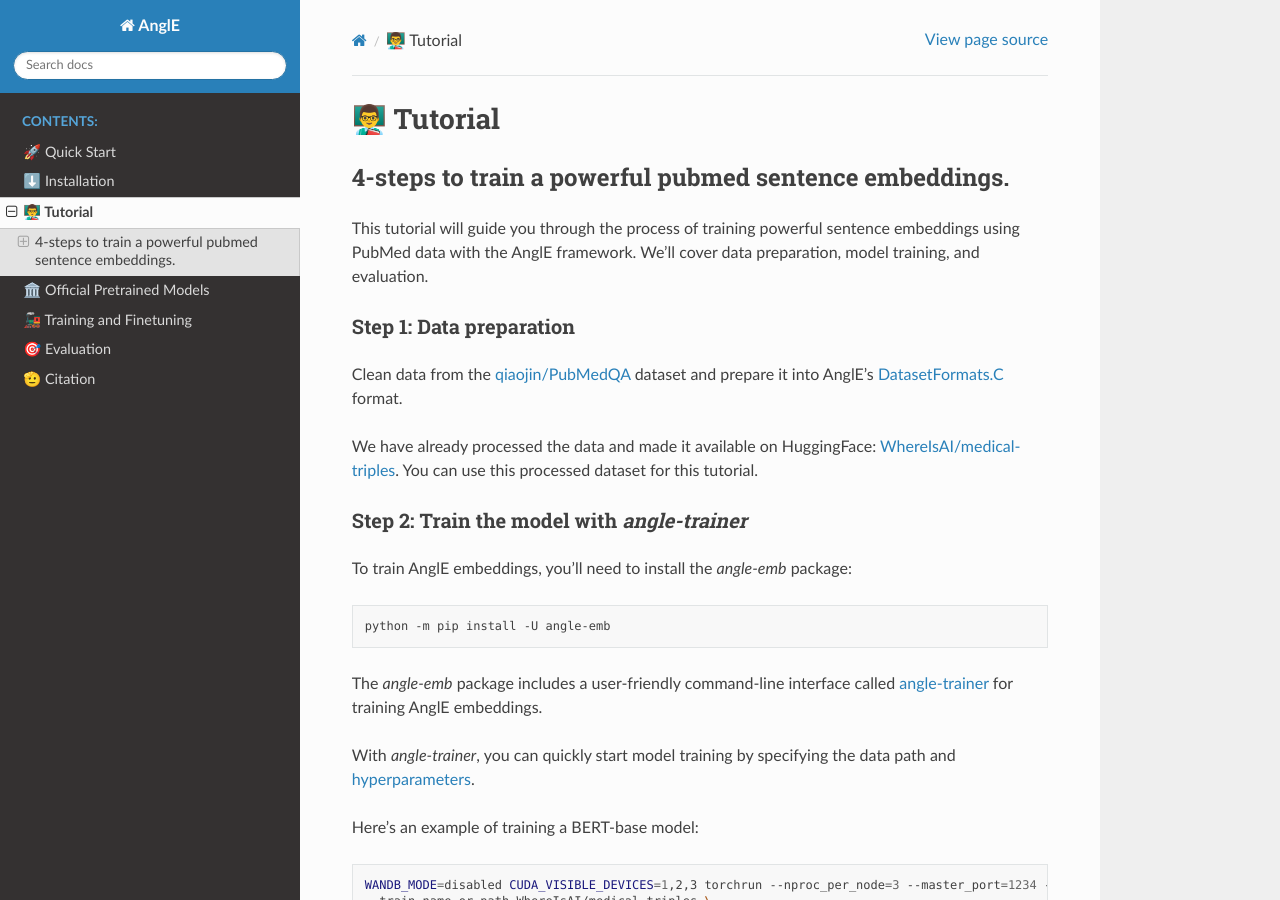
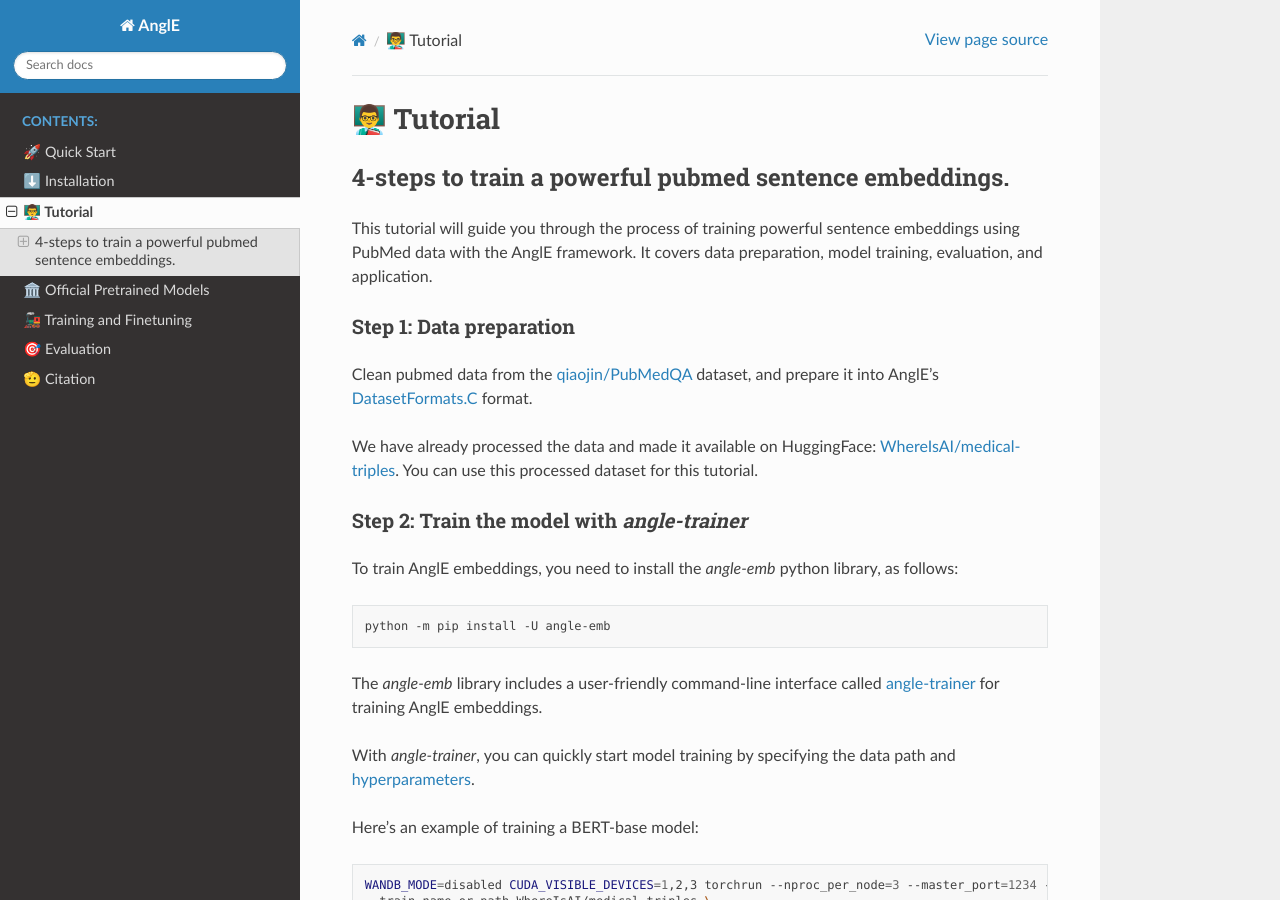
Before and after one commit to SeanLee97/AnglE, a Sphinx documentation site: the page built from docs/notes/tutorial.rst, in a window 1280 px wide and 900 px high. Built offline with Sphinx 7.4.7 and the Read the Docs theme 2.0.0, drawn with Linux system fonts in a browser that asks for light colours; some of the changed text lies outside the part shown.

Commit message:
improve tutorial

```diff
--- a/docs/notes/tutorial.rst
+++ b/docs/notes/tutorial.rst
@@ -5,14 +5,14 @@
 4-steps to train a powerful pubmed sentence embeddings.
 ------------------------------------------------------------
 
-This tutorial will guide you through the process of training powerful sentence embeddings using PubMed data with the AnglE framework. We'll cover data preparation, model training, and evaluation.
+This tutorial will guide you through the process of training powerful sentence embeddings using PubMed data with the AnglE framework. It covers data preparation, model training, evaluation, and application.
 
 
 Step 1: Data preparation
 ^^^^^^^^^^^^^^^^^^^^^^^^^^^^
 
 
-Clean data from the `qiaojin/PubMedQA <https://huggingface.co/datasets/qiaojin/PubMedQA>`_ dataset and prepare it into AnglE's `DatasetFormats.C <https://angle.readthedocs.io/en/latest/notes/training.html#data-prepration>`_ format.
+Clean pubmed data from the `qiaojin/PubMedQA <https://huggingface.co/datasets/qiaojin/PubMedQA>`_ dataset, and prepare it into AnglE's `DatasetFormats.C <https://angle.readthedocs.io/en/latest/notes/training.html#data-prepration>`_ format.
 
 We have already processed the data and made it available on HuggingFace: `WhereIsAI/medical-triples <https://huggingface.co/datasets/WhereIsAI/medical-triples/viewer/all_pubmed_en_v1>`_. You can use this processed dataset for this tutorial.
 
@@ -21,13 +21,13 @@ Step 2: Train the model with `angle-trainer`
 ^^^^^^^^^^^^^^^^^^^^^^^^^^^^^^^^^^^^^^^^^^^^^^^^
 
 
-To train AnglE embeddings, you'll need to install the `angle-emb` package:
+To train AnglE embeddings, you need to install the `angle-emb` python library, as follows:
 
 .. code-block:: bash
 
     python -m pip install -U angle-emb
 
-The `angle-emb` package includes a user-friendly command-line interface called `angle-trainer <https://angle.readthedocs.io/en/latest/notes/training.html#angle-trainer-recommended>`_ for training AnglE embeddings.
+The `angle-emb` library includes a user-friendly command-line interface called `angle-trainer <https://angle.readthedocs.io/en/latest/notes/training.html#angle-trainer-recommended>`_ for training AnglE embeddings.
 
 With `angle-trainer`, you can quickly start model training by specifying the data path and `hyperparameters <https://angle.readthedocs.io/en/latest/notes/training.html#fine-tuning-tips>`_.
 
```
Also changed, not shown: other parts of docs/notes/tutorial.rst (+4 -4 lines).
